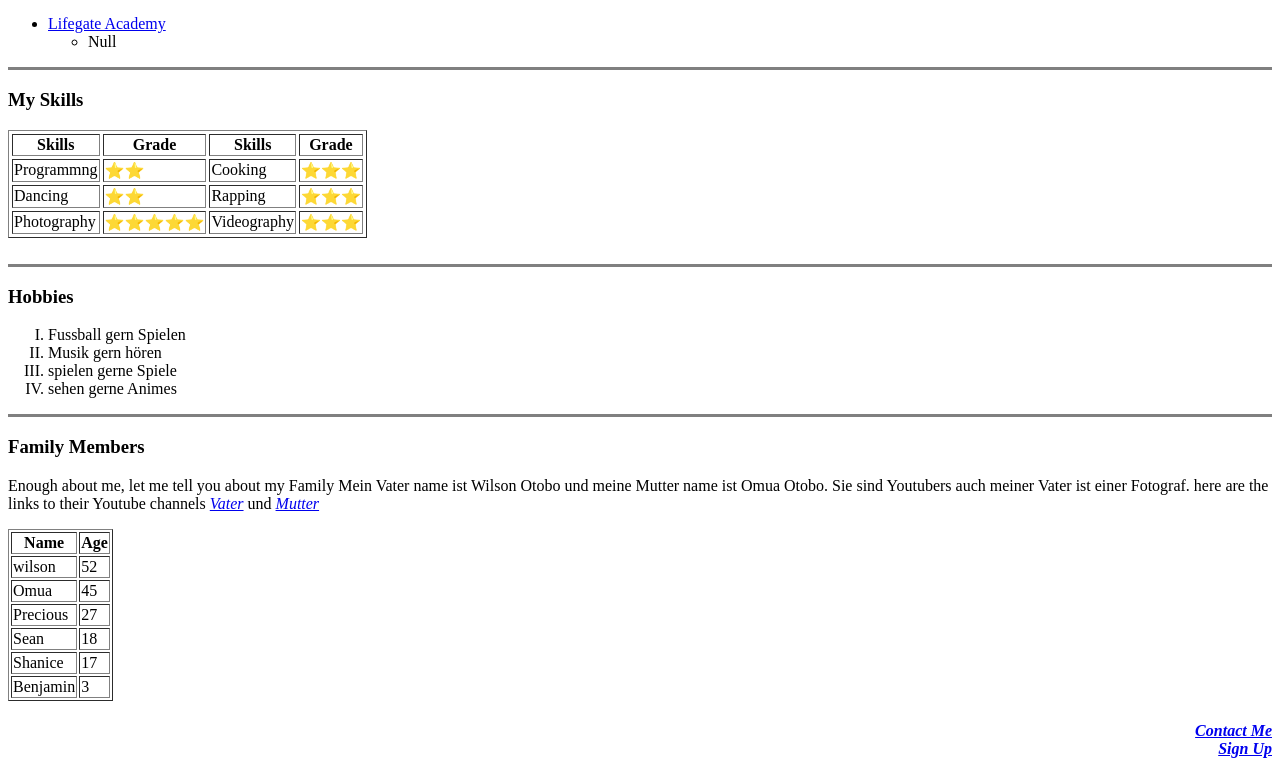
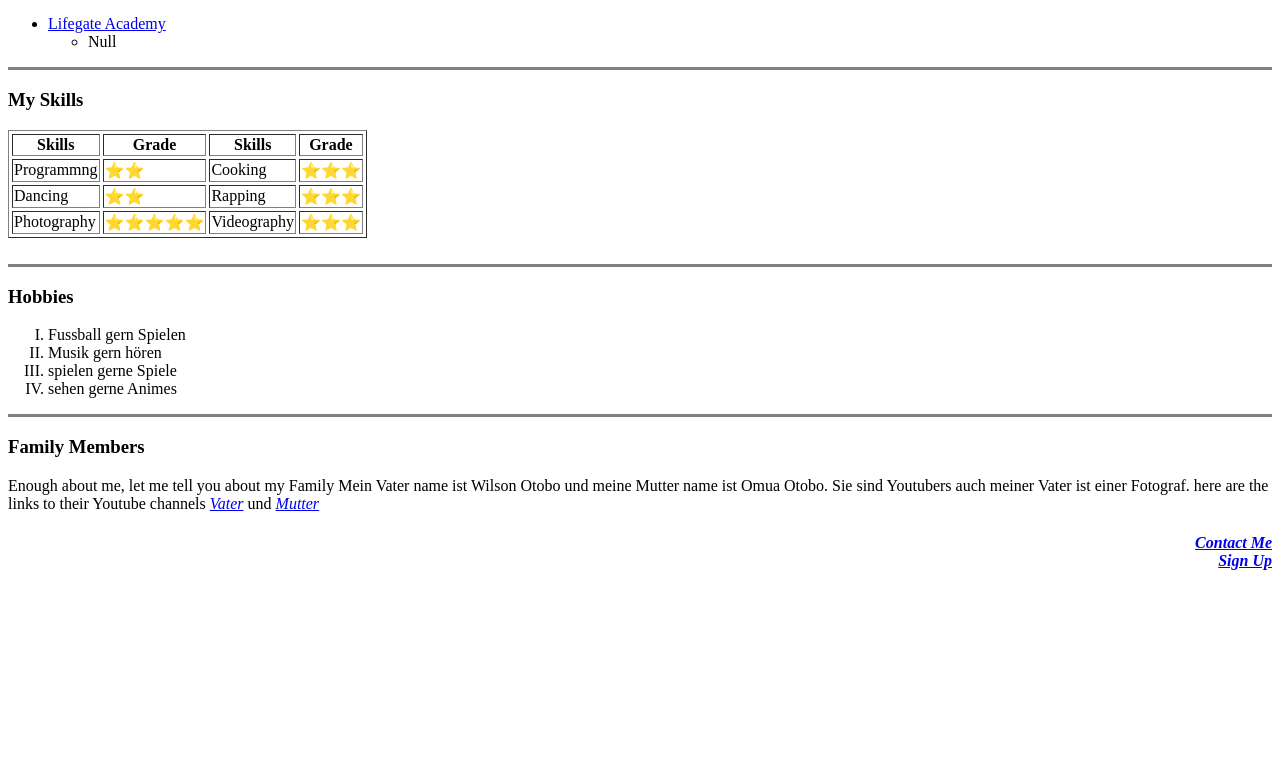
Before and after one commit to imbrucewayne/personalsite, a plain HTML site: page index.html in a window 1280 px wide. Shown: the part 723-1502 px from the top of the page. After the commit the page ends 1314 px from the top, so only its background shows below. Drawn offline with Linux system fonts and the light colour scheme.

Commit message:
Update index.html

```diff
--- a/index.html
+++ b/index.html
@@ -143,42 +143,7 @@
     here are the links to their Youtube channels <em><a href="https://www.youtube.com/channel/UCH4wcxxvdl2f_UpKLu1MO8A"> Vater</a></em> und <em><a href="https://www.youtube.com/channel/UCH4wcxxvdl2f_UpKLu1MO8A"> Mutter</a></em>
   </p>
 
-  <table border="1">
-    <thead>
-      <tr>
-        <th>Name</th>
-        <th>Age</th>
-      </tr>
-    </thead>
-    <tbody>
 
-      <tr>
-        <td>wilson</td>
-        <td>52</td>
-      </tr>
-      <tr>
-        <td>Omua</td>
-        <td>45</td>
-      </tr>
-      <tr>
-        <td>Precious</td>
-        <td>27</td>
-      </tr>
-      <tr>
-        <td>Sean</td>
-        <td>18</td>
-      </tr>
-      <tr>
-        <td>Shanice</td>
-        <td>17</td>
-      </tr>
-      <tr>
-        <td>Benjamin</td>
-        <td>3</td>
-      </tr>
-
-    </tbody>
-  </table>
   </p>
 
   <em>
```
